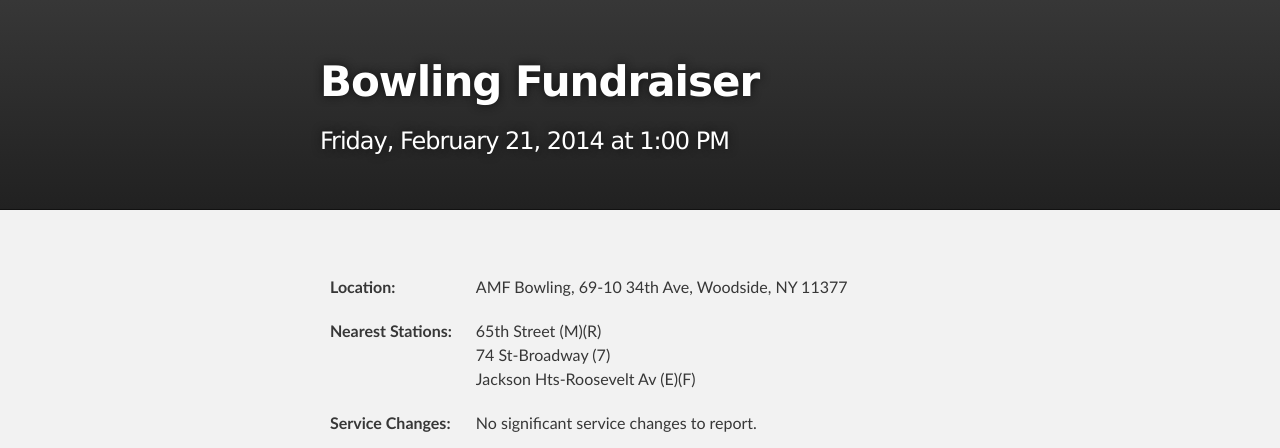
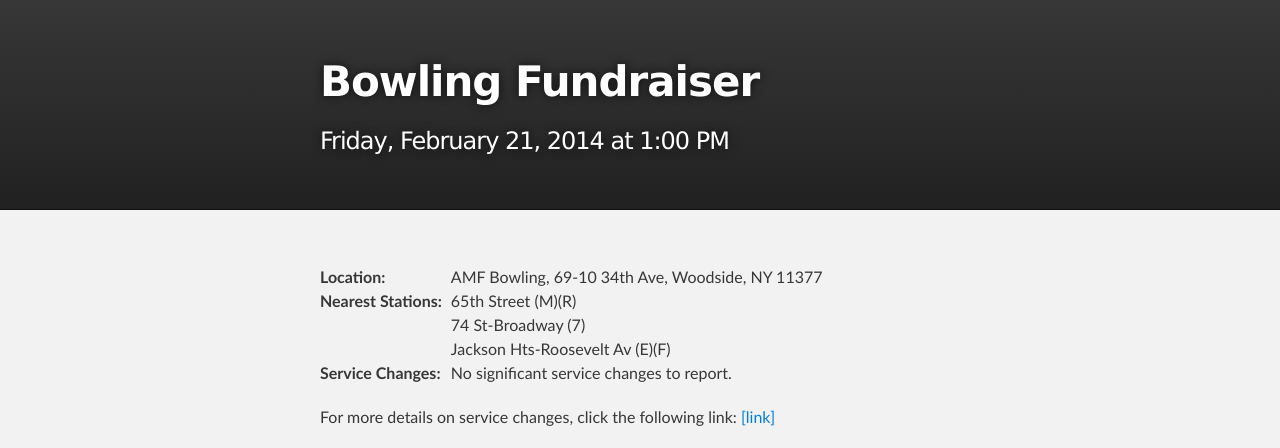
Before and after one commit to terrellthemtaguy/terrellthemtaguy.github.io, a Jekyll site: the page built from _posts/2014-02-21-Bowling_Fundraiser.html, in a window 1280 px wide. Shown: the top 448 px of the page. Built offline with Jekyll 4.4.1, drawn with Linux system fonts in a browser that asks for light colours.

Commit message:
table padding

```diff
--- a/stylesheets/stylesheet.css
+++ b/stylesheets/stylesheet.css
@@ -245,7 +245,7 @@
  }
 
 td {
-  padding: 10px;
+  padding-right: 5px;
   border: 1px solid #373737;
  }
 
```
